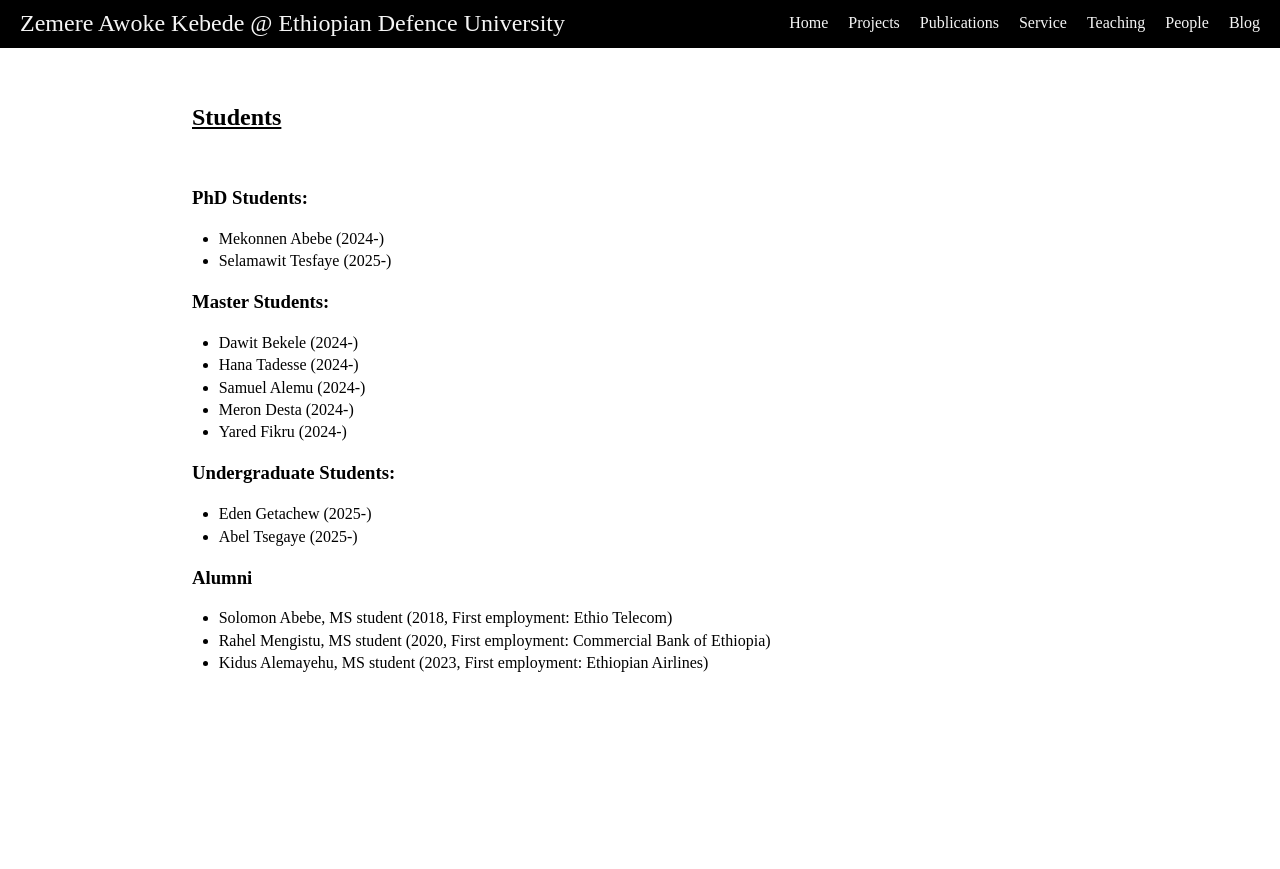
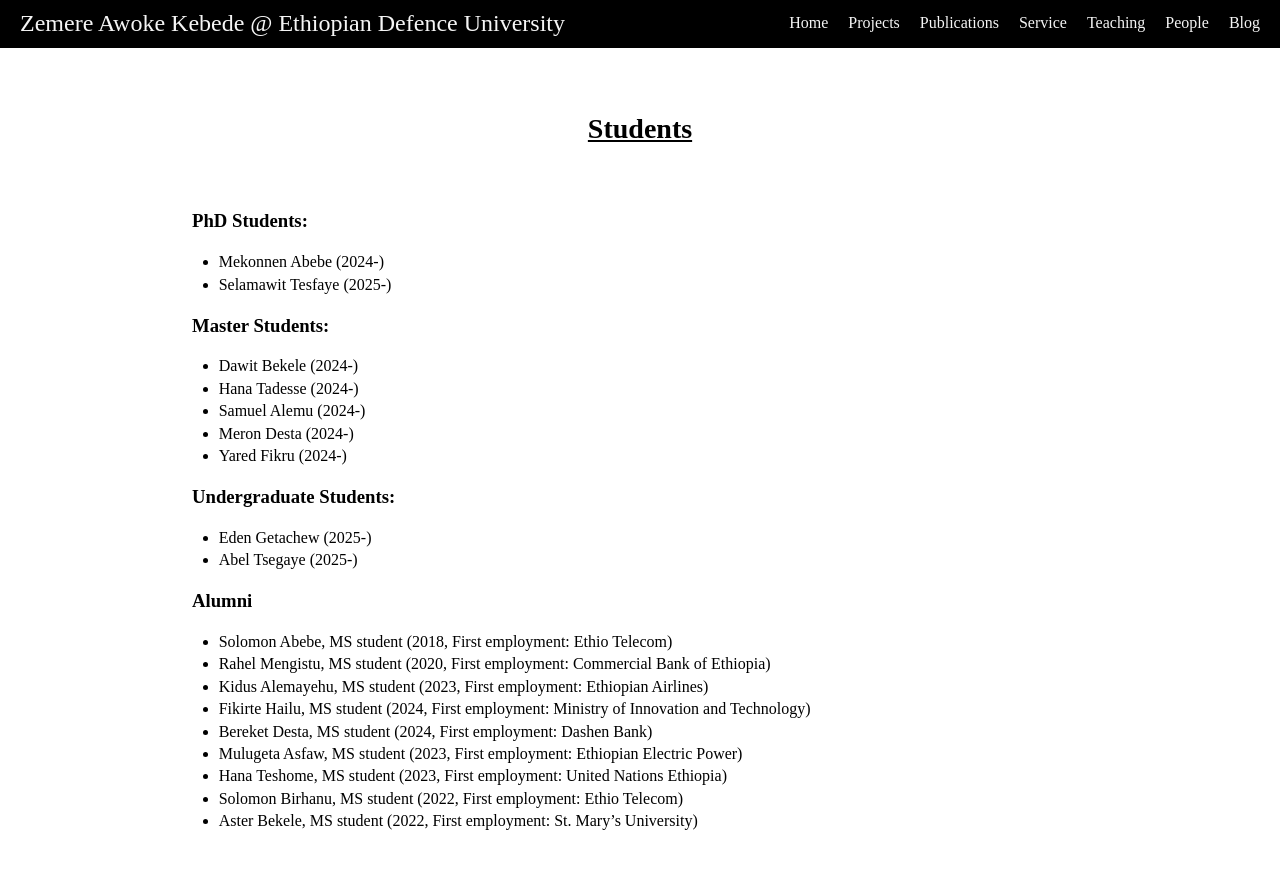
Before and after one commit to zemere-awoke/zemere-awoke.github.io, a Jekyll site: the page built from people.md, in a window 1280 px wide. Shown: the top 869 px of the page. Built offline with Jekyll 4.4.1, drawn with Linux system fonts in a browser that asks for light colours.

Commit message:
Update people.md

```diff
--- a/people.md
+++ b/people.md
@@ -4,7 +4,7 @@ title: people
 permalink: /people/
 ---
 
-<h6 style="font-size: 24px; text-decoration: underline;">Students</h6>
+<h6 style="font-size: 28px; text-decoration: underline; text-align: center;">Students</h6>
 ### PhD Students:
 
 - Mekonnen Abebe (2024-)
@@ -28,3 +28,9 @@ permalink: /people/
 - Solomon Abebe, MS student (2018, First employment: Ethio Telecom)
 - Rahel Mengistu, MS student (2020, First employment: Commercial Bank of Ethiopia)
 - Kidus Alemayehu, MS student (2023, First employment: Ethiopian Airlines)
+- Fikirte Hailu, MS student (2024, First employment: Ministry of Innovation and Technology)
+- Bereket Desta, MS student (2024, First employment: Dashen Bank)
+- Mulugeta Asfaw, MS student (2023, First employment: Ethiopian Electric Power)
+- Hana Teshome, MS student (2023, First employment: United Nations Ethiopia)
+- Solomon Birhanu, MS student (2022, First employment: Ethio Telecom)
+- Aster Bekele, MS student (2022, First employment: St. Mary’s University)
```
